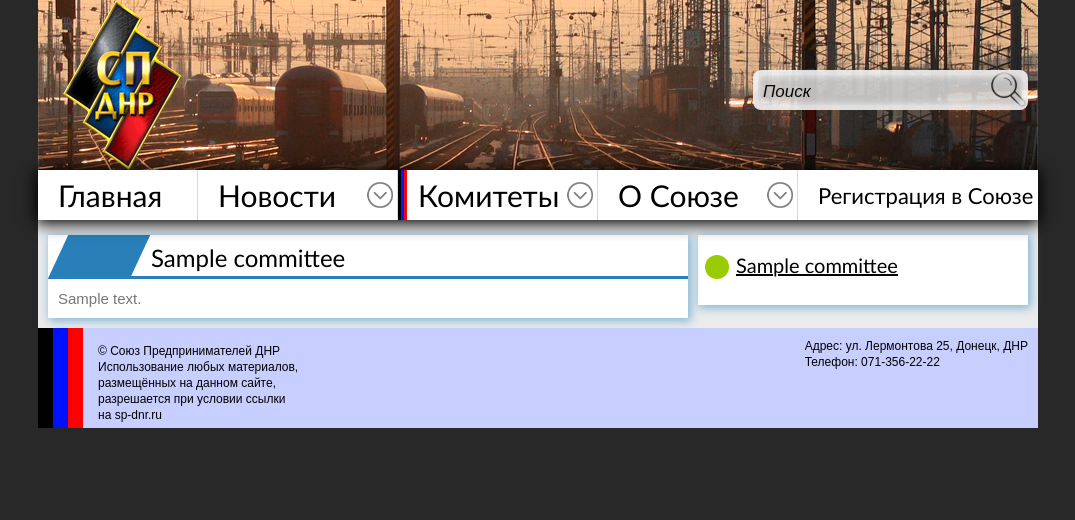
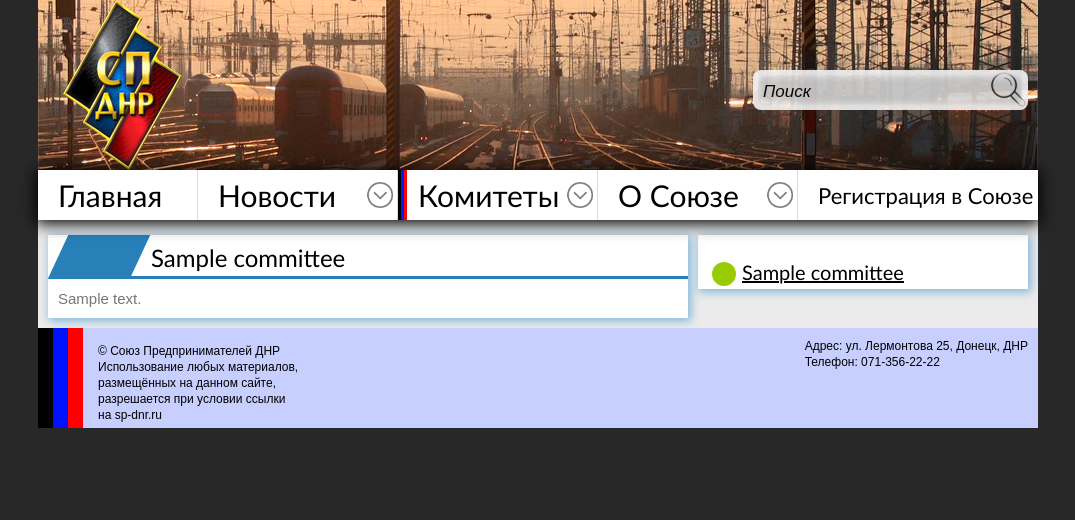
Before and after one commit to Klym/sp-dnr, a PHP site: page /committees.php?id=1 in a window 1280 px wide. Shown: the top 520 px of the page, without its empty margins (102-1177 px from the left). Run offline with PHP 8.4, Linux system fonts and the light colour scheme; tables that the repository leaves empty or names only in its code hold one stand-in row (values such as "Sample post"); data that the repository does not hold is empty.

Commit message:
fix committees aside style bugs

```diff
--- a/css/style.css
+++ b/css/style.css
@@ -766,6 +766,7 @@ header > .title > a {
 
 #documents > #committees {
 	background:none;
+	padding:15px 0px 10px 0px;
 }
 
 #committees {
@@ -830,8 +831,9 @@ section > header {
 }
 
 #committees > aside > .committeesListItem {
-	display:flex;
-	height:50px;
+    position:relative;
+    display:flex;
+    padding:7px;
 }
 
 #committees > aside > .committeesListItem.active .circle {
@@ -843,7 +845,7 @@ section > header {
 }
 
 #committees > aside .comText {
-	margin-left:7px;
+	margin-left:30px;
 	text-decoration:underline;
 }
 
@@ -856,8 +858,9 @@ section > header {
 }
 
 #committees > aside .marker {
-	width:24px;
-	height:52px;
+    position:absolute;
+    width:24px;
+    height:100%;
 }
 
 #committees > aside .circle {
@@ -874,7 +877,7 @@ section > header {
 	top:-3px;
 	left:8px;
 	width:8px;
-	height:26px;
+	height:100%;
 	background-color:#c6cad2;
 }
 
```
